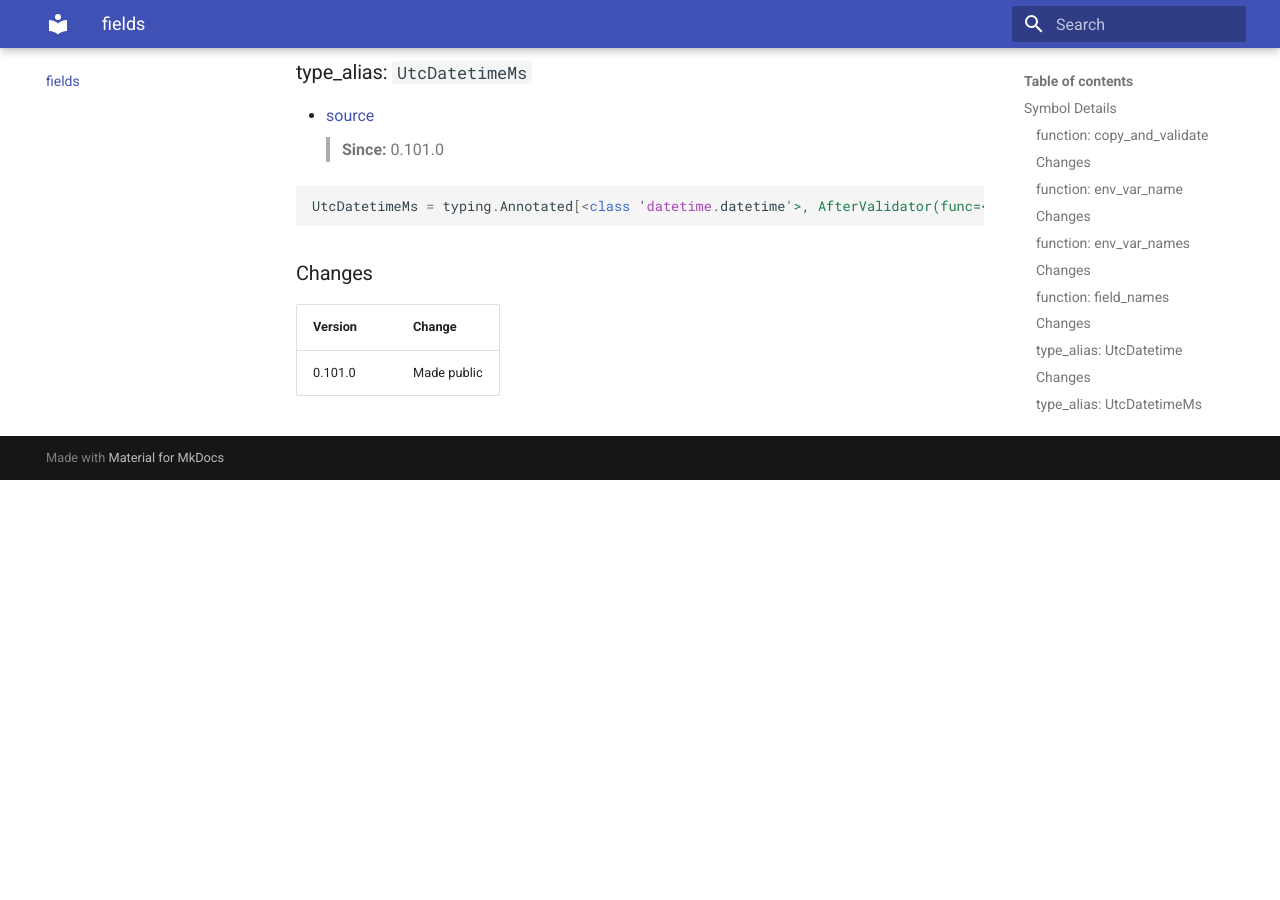
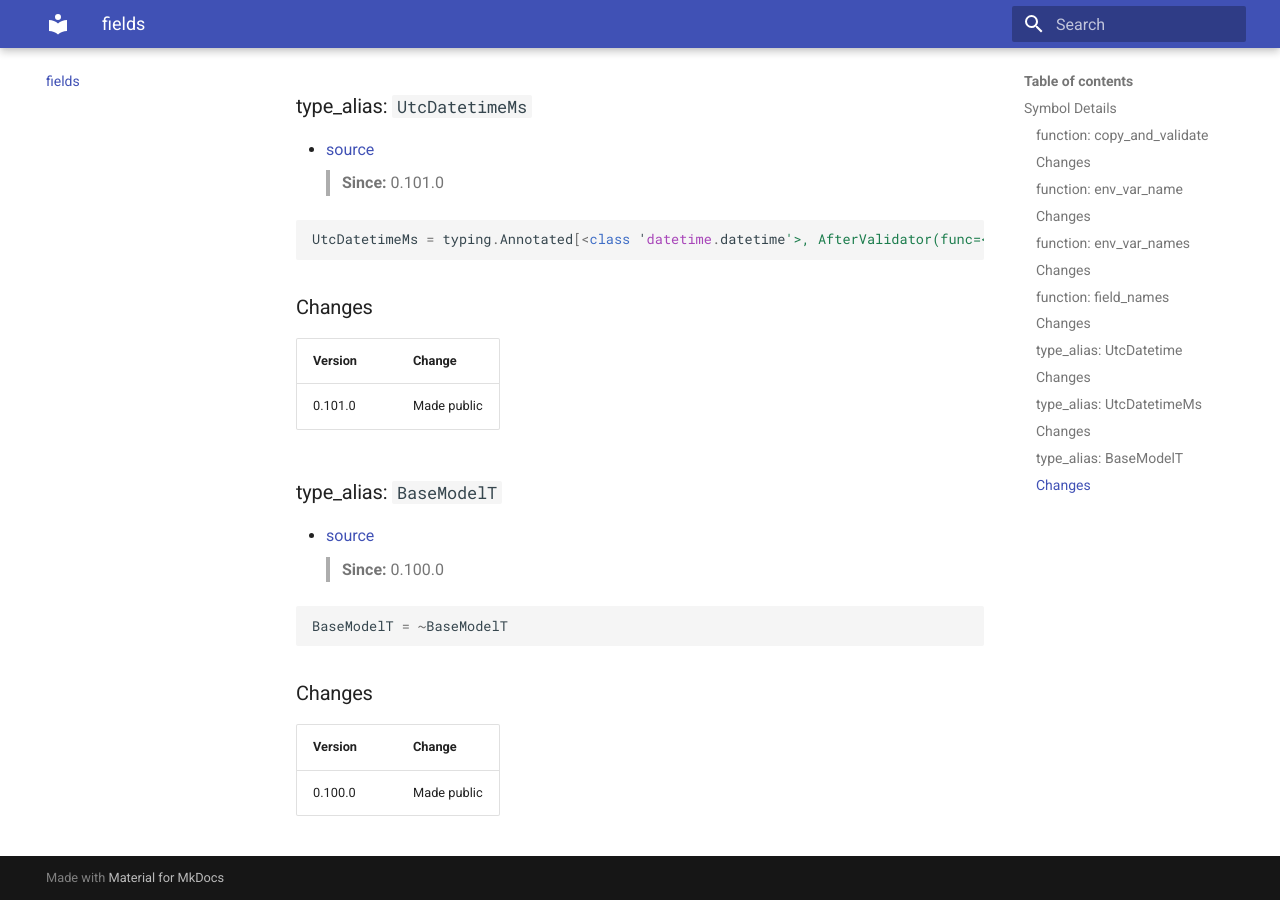
Before and after one commit to EspenAlbert/model-lib, an MkDocs documentation site: the page built from docs/fields/index.md, in a window 1280 px wide and 900 px high, scrolled down 2405 px. Built offline with MkDocs 1.6.1 and Material for MkDocs 9.7.7, drawn with Linux system fonts in a browser that asks for light colours; before the commit the page ends 2885 px from its top, so only the background shows below that.

````diff
--- a/.groups.yaml
+++ b/.groups.yaml
@@ -21,6 +21,7 @@ groups:
   owned_modules:
   - pydantic_utils
   owned_refs:
+  - pydantic_utils.BaseModelT
   - pydantic_utils.UtcDatetime
   - pydantic_utils.UtcDatetimeMs
   - pydantic_utils.copy_and_validate
--- a/docs/fields/index.md
+++ b/docs/fields/index.md
@@ -4,6 +4,7 @@
 <!-- === OK_EDIT: pkg-ext header === -->
 
 <!-- === DO_NOT_EDIT: pkg-ext symbols === -->
+- [`BaseModelT`](#basemodelt_def)
 - [`UtcDatetime`](#utcdatetime_def)
 - [`UtcDatetimeMs`](#utcdatetimems_def)
 - [`copy_and_validate`](#copy_and_validate_def)
@@ -118,3 +119,20 @@ UtcDatetimeMs = typing.Annotated[<class 'datetime.datetime'>, AfterValidator(fun
 |---------|--------|
 | 0.101.0 | Made public |
 <!-- === OK_EDIT: pkg-ext utcdatetimems_def === -->
+<!-- === DO_NOT_EDIT: pkg-ext basemodelt_def === -->
+<a id="basemodelt_def"></a>
+
+### type_alias: `BaseModelT`
+- [source](../../model_lib/pydantic_utils.py)
+> **Since:** 0.100.0
+
+```python
+BaseModelT = ~BaseModelT
+```
+
+### Changes
+
+| Version | Change |
+|---------|--------|
+| 0.100.0 | Made public |
+<!-- === OK_EDIT: pkg-ext basemodelt_def === -->
--- a/model_lib/__init__.py
+++ b/model_lib/__init__.py
@@ -8,7 +8,7 @@ from model_lib import parse
 from model_lib import yaml
 from model_lib.static_settings import StaticSettings
 
-VERSION = "0.103.2"
+VERSION = "0.103.3"
 __all__ = [
     "dump",
     "fields",
--- a/pyproject.toml
+++ b/pyproject.toml
@@ -3,7 +3,7 @@
 # === OK_EDIT: path-sync header ===
 [project]
 name = "model-lib"
-version = "0.103.2"
+version = "0.103.3"
 description = "Pydantic model utilities for serialization and settings"
 requires-python = ">=3.13"
 license = "MIT"
````
Also changed, not shown: CHANGELOG.md (+6 -0 lines), model_lib.api.yaml (+8 -8 lines), 1 other file.
